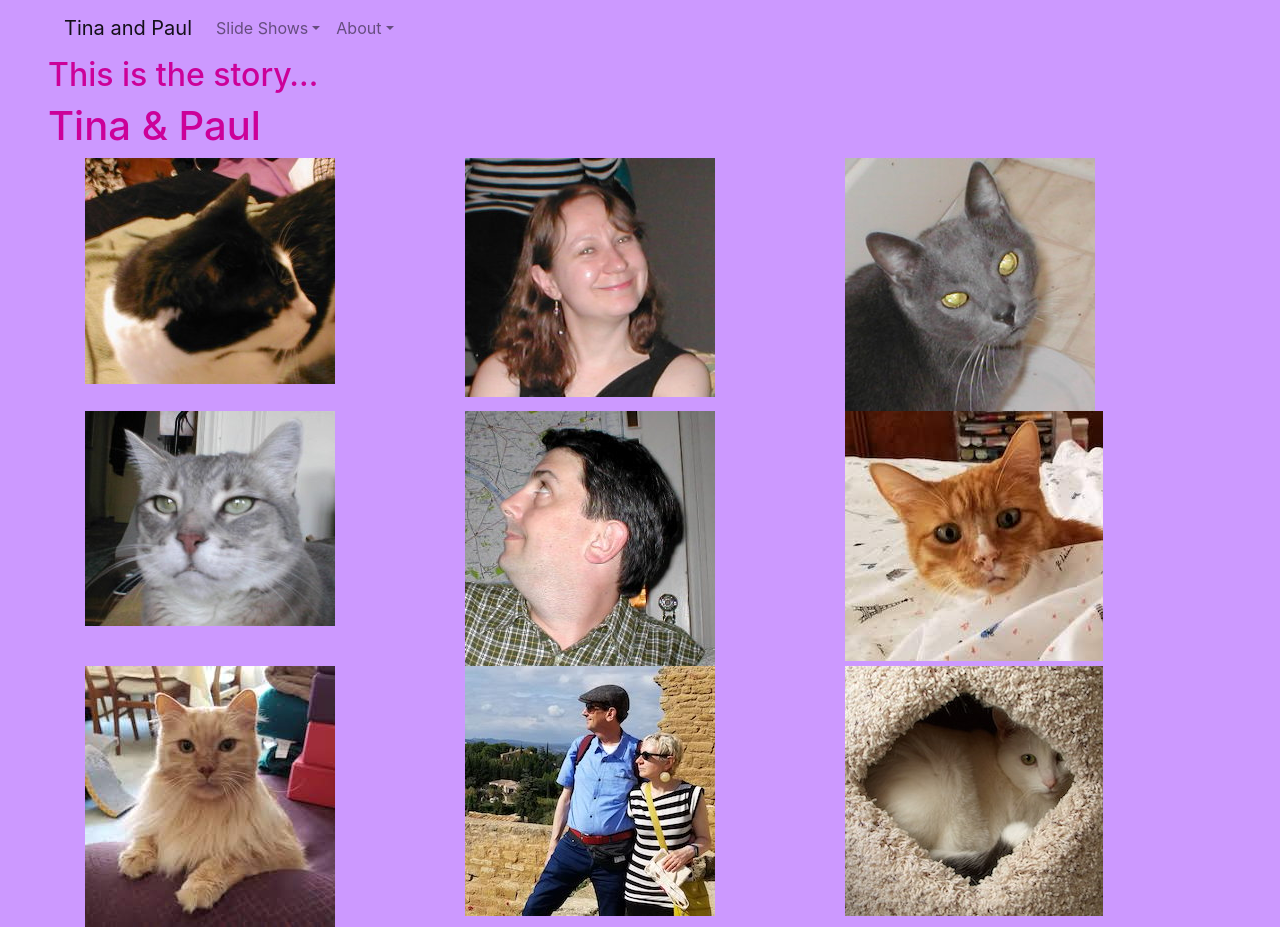
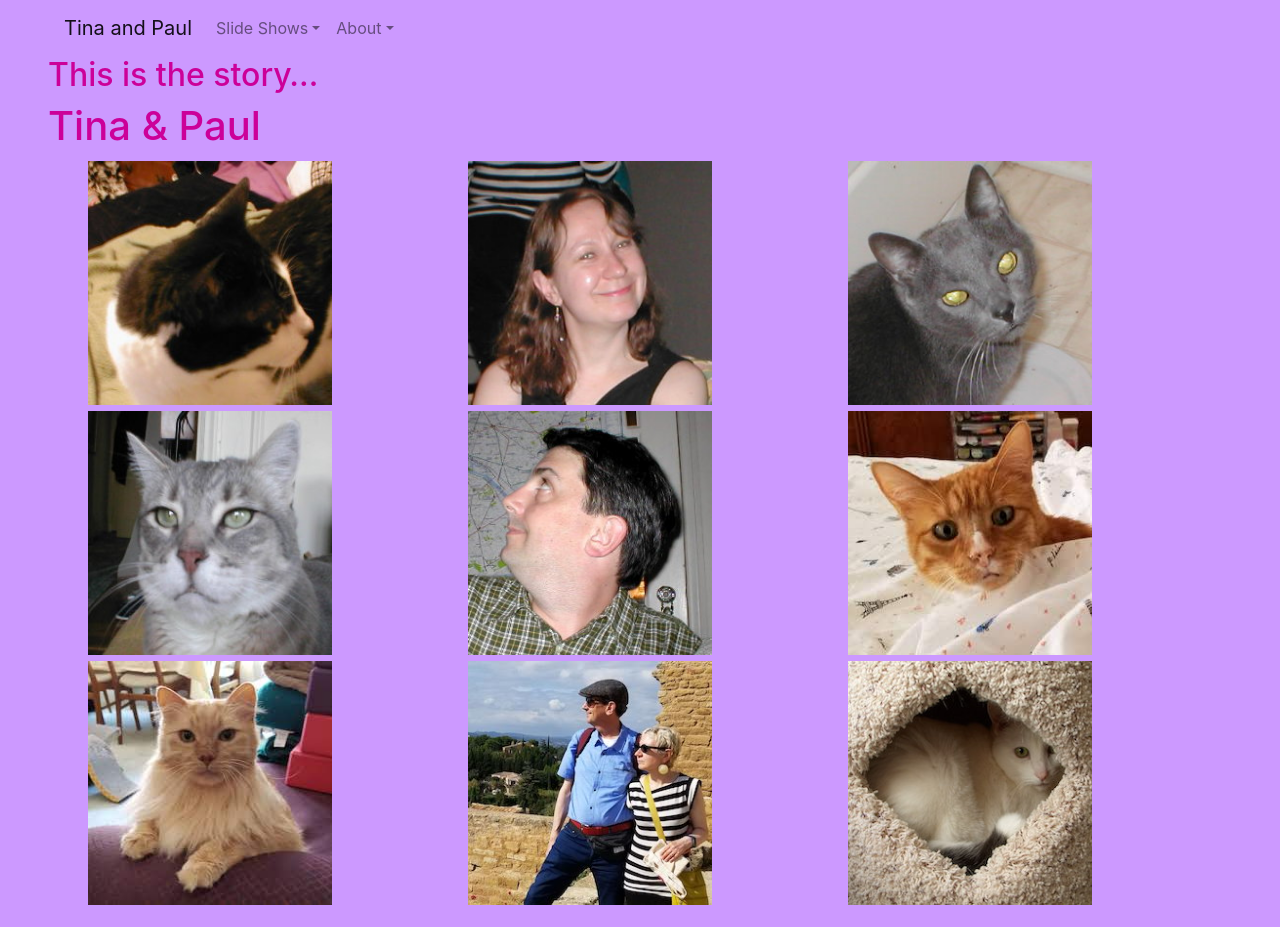
Before and after one commit to pkpjpm/tina-and-paul-solid, a React (Create React App) app: page /#/ in a window 1280 px wide. Built offline with nearby package versions, Linux system fonts and the light colour scheme.

Commit message:
Update Brady Bunch content

```diff
--- a/src/bradyBunch/BradyBunch.js
+++ b/src/bradyBunch/BradyBunch.js
@@ -12,7 +12,10 @@ import Anniversary from './Anniversary.jpg';
 function BradyBunch () {
     let panel = function (description, image, link) {
         return (
-            <a href={link}><img alt={description} src={image} /></a>
+            <div className="col-sm-4"><a href={link}>
+                <img alt={description} src={image}
+                    style={{height:250, width:250, padding:3}} />
+            </a></div>
         );
     }
 
@@ -22,19 +25,19 @@ function BradyBunch () {
             <h1>Tina &amp; Paul</h1>
             <div className="container-md">
                 <div className="row">
-                    <div className="col-4">{panel('Pete', Pete, '#/about/ceremony')}</div>
-                    <div className="col-4">{panel('Tina', Tina, '#/about/tina')}</div>
-                    <div className="col-4">{panel('Jack', Jack, '#')}</div>
+                    {panel('Pete', Pete, '#/about/ceremony')}
+                    {panel('Tina', Tina, '#/about/tina')}
+                    {panel('Jack', Jack, '#/slide-show/paris')}
                 </div>
                     <div className="row">
-                    <div className="col-4">{panel('Pearl', Pearl, '#/slide-show/engagement')}</div>
-                    <div className="col-4">{panel('Paul', Paul, '#/about/paul')}</div>
-                    <div className="col-4">{panel('André', Andre, '#/about/how-we-met')}</div>
+                    {panel('Pearl', Pearl, '#/slide-show/engagement')}
+                    {panel('Paul', Paul, '#/about/paul')}
+                    {panel('André', Andre, '#/about/how-we-met')}
                 </div>
                     <div className="row">
-                    <div className="col-4">{panel('Cyril', Cyril, '#')}</div>
-                    <div className="col-4">{panel('Anniversary', Anniversary, '#')}</div>
-                    <div className="col-4">{panel('Jules', Jules, '#')}</div>
+                    {panel('Cyril', Cyril, '#/slide-show/reception')}
+                    {panel('Anniversary', Anniversary, '#')}
+                    {panel('Jules', Jules, '#/slide-show/chicago')}
                 </div>
             </div>
         </div>
```
